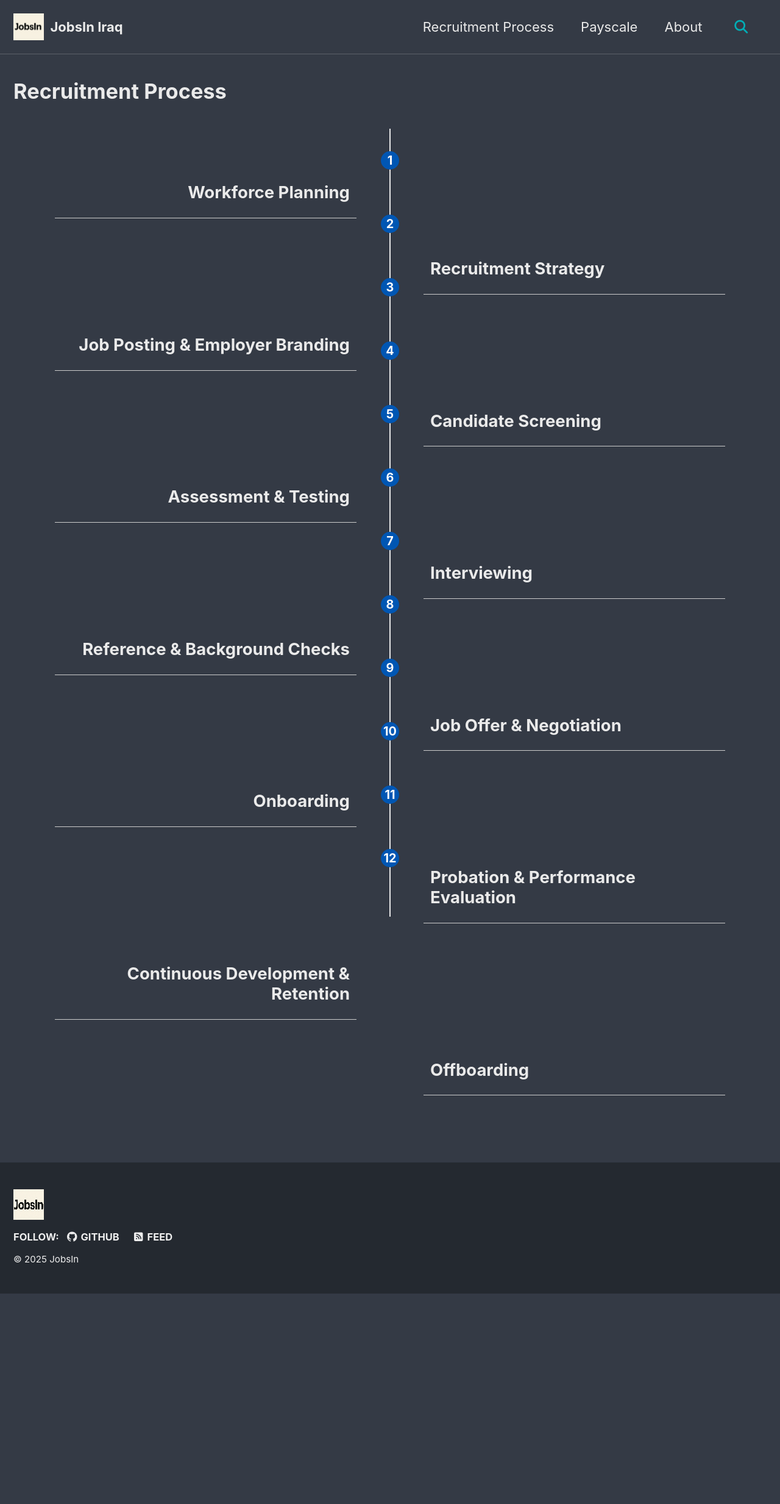
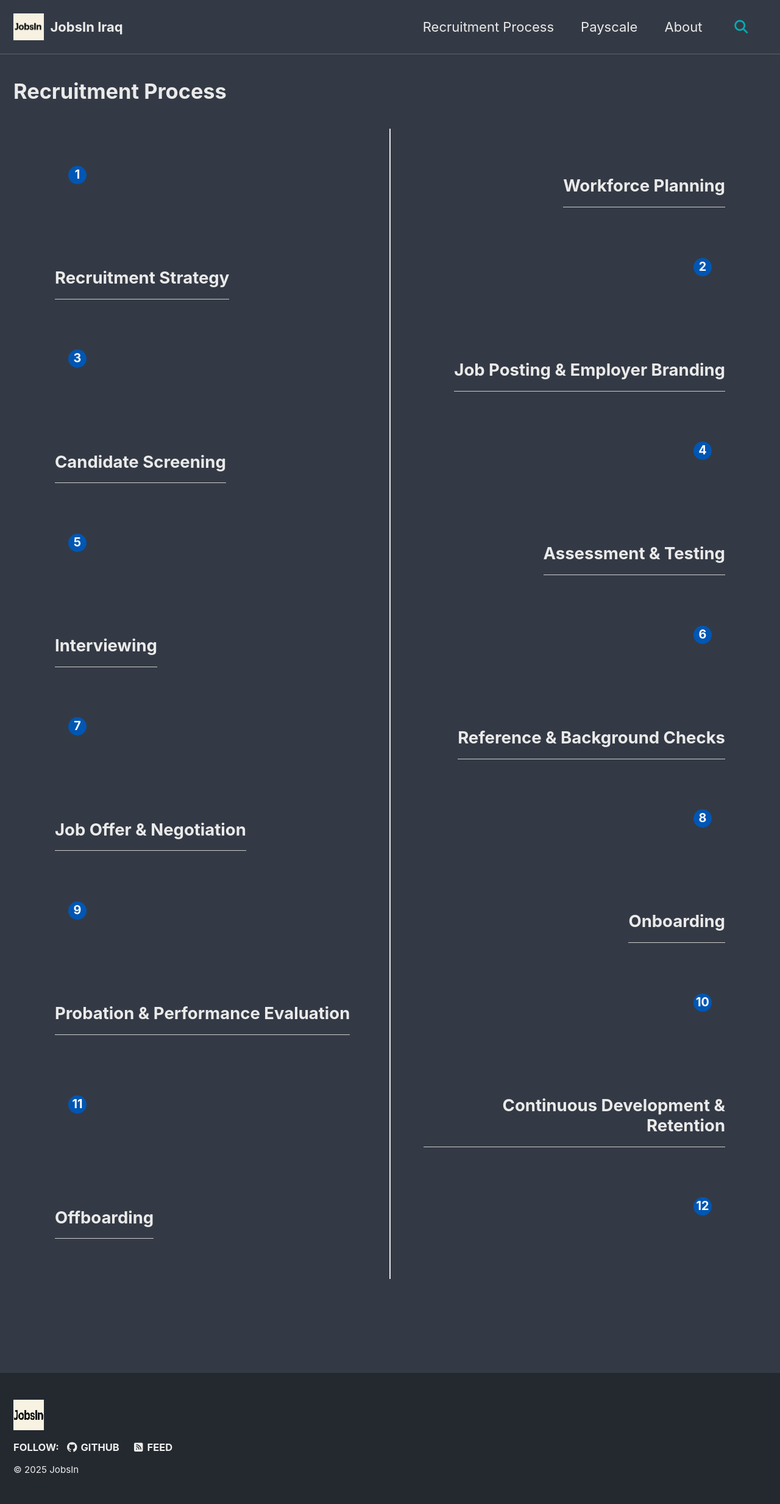
Before and after one commit to JobsInIraq/jobsiniraq.github.io, a Jekyll site: the page built from _pages/process.md, in a window 1280 px wide. Shown: the whole page at 61% size. Built offline with Jekyll 4.4.1, drawn with Linux system fonts in a browser that asks for light colours; cached includes are drawn as plain includes; before the commit the page ends 2121 px from its top, so only the background shows below that.

Commit message:
Update process.css

```diff
--- a/assets/css/process.css
+++ b/assets/css/process.css
@@ -6,6 +6,7 @@
   box-sizing: border-box;
 }
 
+/* vertical center line */
 .timeline::before {
   content: "";
   position: absolute;
@@ -17,40 +18,38 @@
   transform: translateX(-50%);
 }
 
+/* each stage row */
 .process {
+  display: flex;
+  justify-content: space-between;
+  align-items: center; /* vertically centers text and circle */
   position: relative;
-  min-height: 60px;
   margin-bottom: 2rem;
 }
 
-/* content block */
-.process .content {
-  width: 45%;
-  box-sizing: border-box;
-  padding: 0.5rem;
-  border-bottom: 1px solid #ccc;
-  position: relative; /* for circle absolute positioning inside */
+/* left block */
+.process.left {
+  flex-direction: row-reverse; /* circle on line, text left of circle */
+  text-align: right;
 }
 
-/* LEFT content aligned right */
-.process.left .content {
-  float: left;
-  text-align: right;
-  margin-right: 60px; /* space for circle */
+/* right block */
+.process.right {
+  flex-direction: row; /* circle on line, text right of circle */
+  text-align: left;
 }
 
-/* RIGHT content aligned left */
-.process.right .content {
-  float: right;
-  text-align: left;
-  margin-left: 60px; /* space for circle */
+/* content box */
+.process .content {
+  max-width: 45%;
+  padding-bottom: 4px;
+  border-bottom: 1px solid #ccc;
+  box-sizing: border-box;
+  word-break: break-word;
 }
 
-/* circle aligned vertically with content block */
+/* circle */
 .process .circle {
-  position: absolute;
-  top: 50%;
-  transform: translate(-50%, -50%);
   width: 30px;
   height: 30px;
   border-radius: 50%;
@@ -60,37 +59,31 @@
   display: flex;
   justify-content: center;
   align-items: center;
+  margin: 0 1rem; /* space between circle and text */
+  flex-shrink: 0;
   font-size: 0.9rem;
   z-index: 1;
 }
 
-/* position circle relative to left or right */
-.process.left .circle {
-  left: 50%;
-}
-
-.process.right .circle {
-  left: 50%;
-}
-
 /* responsive for mobile */
 @media screen and (max-width: 768px) {
-  .process .content,
-  .process.left .content,
-  .process.right .content {
-    width: 90%;
-    float: none;
+  .process {
+    flex-direction: row;
+    justify-content: flex-start;
+    align-items: center;
+  }
+
+  .process .content {
+    max-width: 90%;
     text-align: left;
-    margin: 0 0 0 60px;
+    border-bottom: 1px solid #ccc;
   }
 
   .process .circle {
-    left: 20px;
-    transform: translate(0, -50%);
+    margin-right: 1rem;
   }
 
   .timeline::before {
     left: 20px;
-    transform: none;
   }
 }
```
